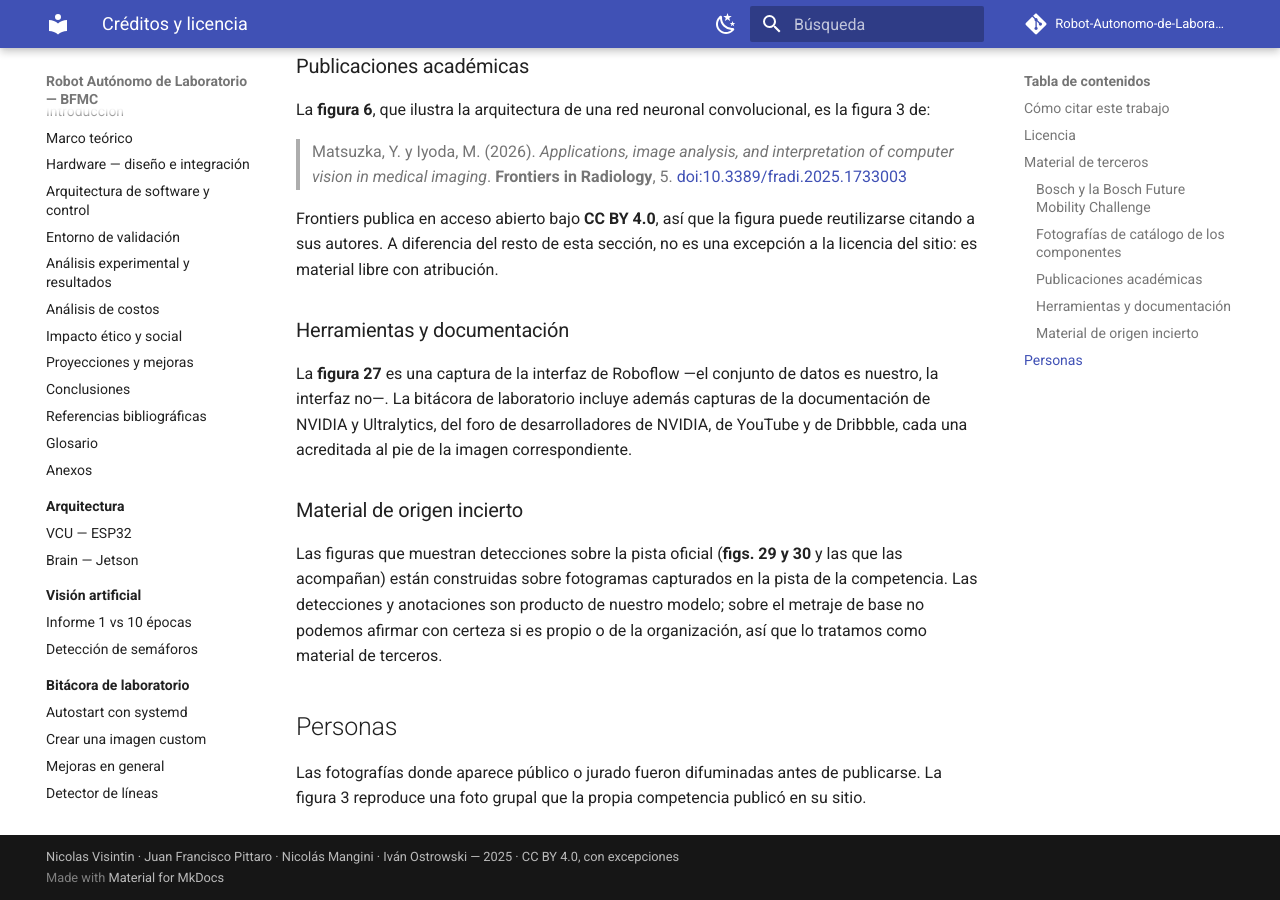
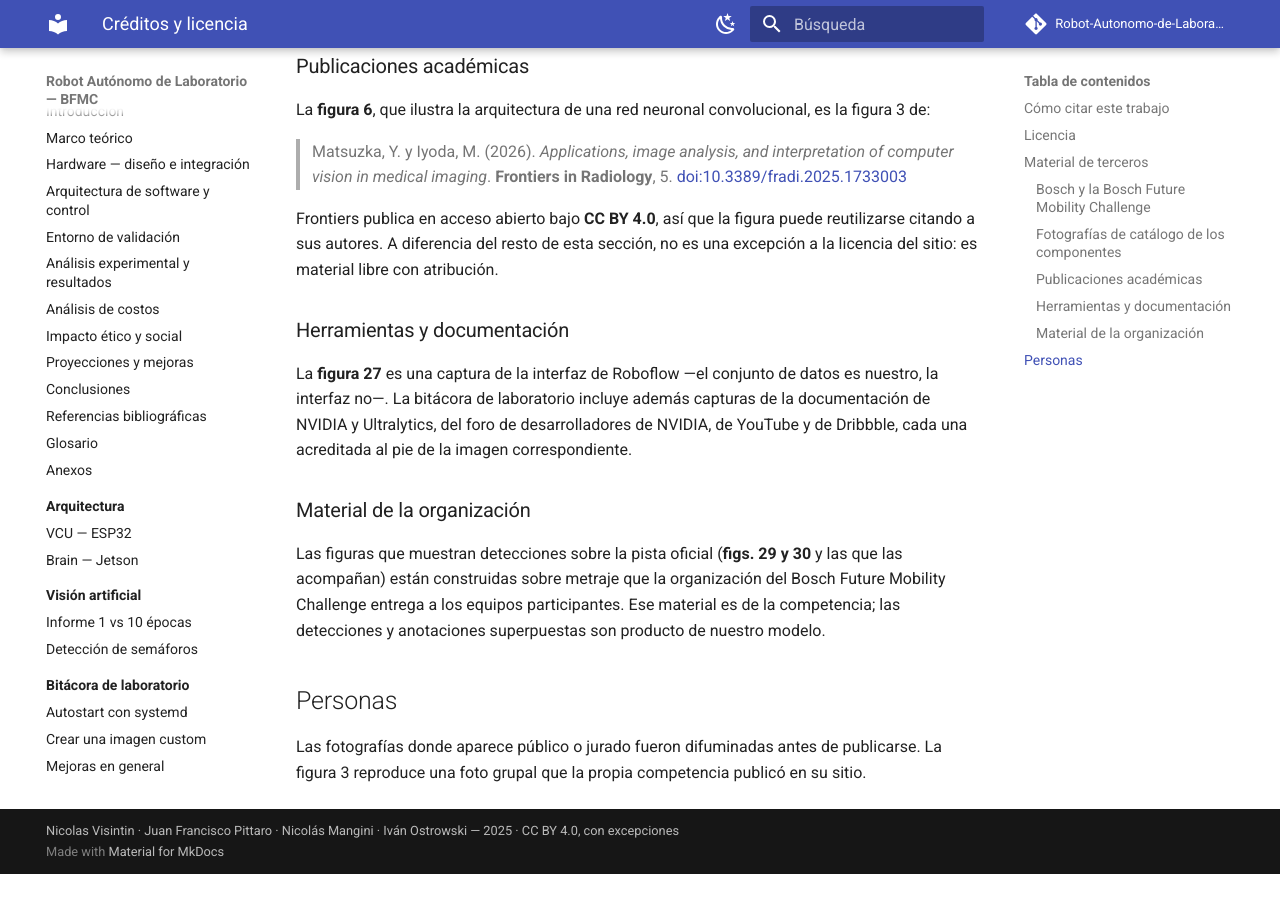
Before and after one commit to Robot-Autonomo-de-Laboratorio-BFMC/Robot-Autonomo-de-Laboratorio-BFMC.github.io, an MkDocs documentation site: the page built from docs/creditos.md, in a window 1280 px wide and 900 px high, scrolled down 1711 px. Built offline with MkDocs 1.6.1 and Material for MkDocs 9.7.7, drawn with Linux system fonts in a browser that asks for light colours; after the commit the page ends 2585 px from its top, so only the background shows below that.

Commit message:
Creditos: precisar origen del metraje de la pista oficial
El material de base lo entrega la organizacion del BFMC a los equipos;
las anotaciones superpuestas son propias.

Co-Authored-By: Claude Opus 5 <noreply@anthropic.com>

```diff
--- a/docs/creditos.md
+++ b/docs/creditos.md
@@ -95,13 +95,13 @@ capturas de la documentación de NVIDIA y Ultralytics, del foro de
 desarrolladores de NVIDIA, de YouTube y de Dribbble, cada una acreditada al
 pie de la imagen correspondiente.
 
-### Material de origen incierto
+### Material de la organización
 
 Las figuras que muestran detecciones sobre la pista oficial (**figs. 29 y 30**
-y las que las acompañan) están construidas sobre fotogramas capturados en la
-pista de la competencia. Las detecciones y anotaciones son producto de nuestro
-modelo; sobre el metraje de base no podemos afirmar con certeza si es propio o
-de la organización, así que lo tratamos como material de terceros.
+y las que las acompañan) están construidas sobre metraje que la organización
+del Bosch Future Mobility Challenge entrega a los equipos participantes. Ese
+material es de la competencia; las detecciones y anotaciones superpuestas son
+producto de nuestro modelo.
 
 ## Personas
 
```
